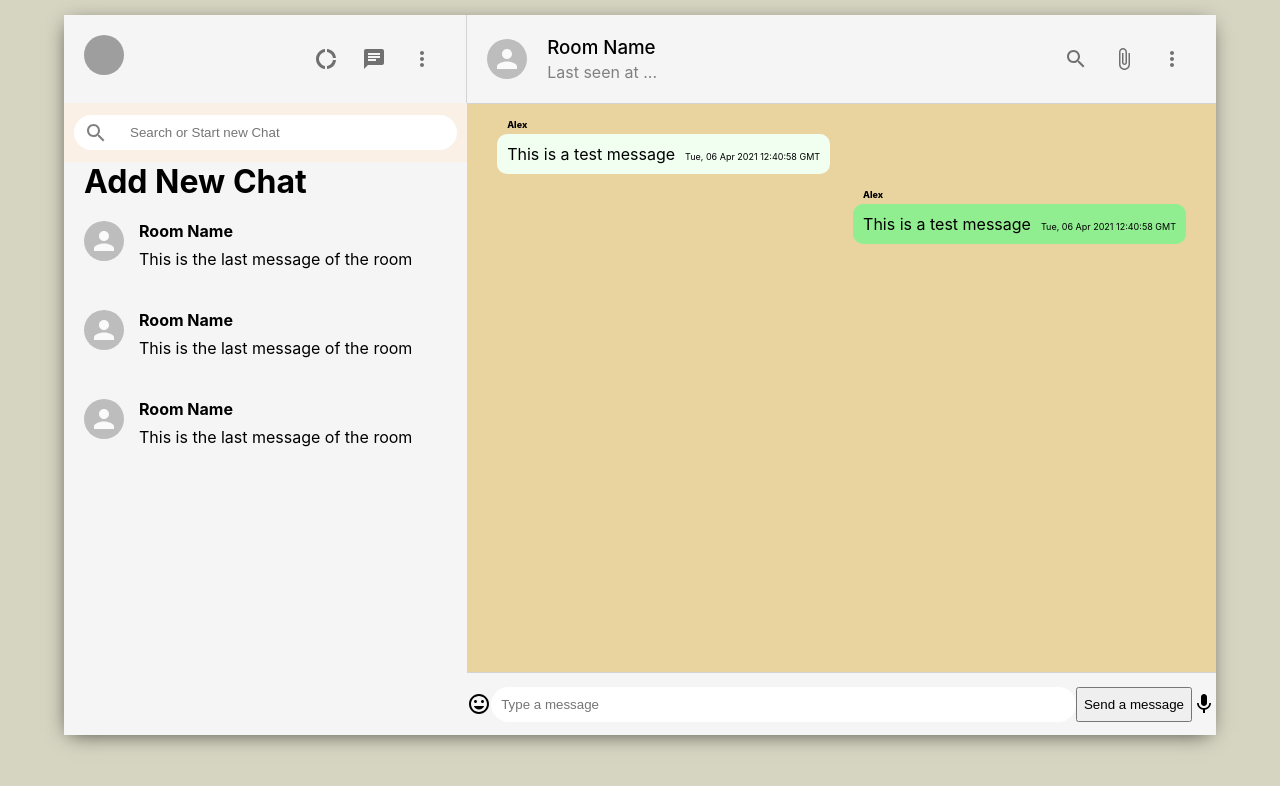
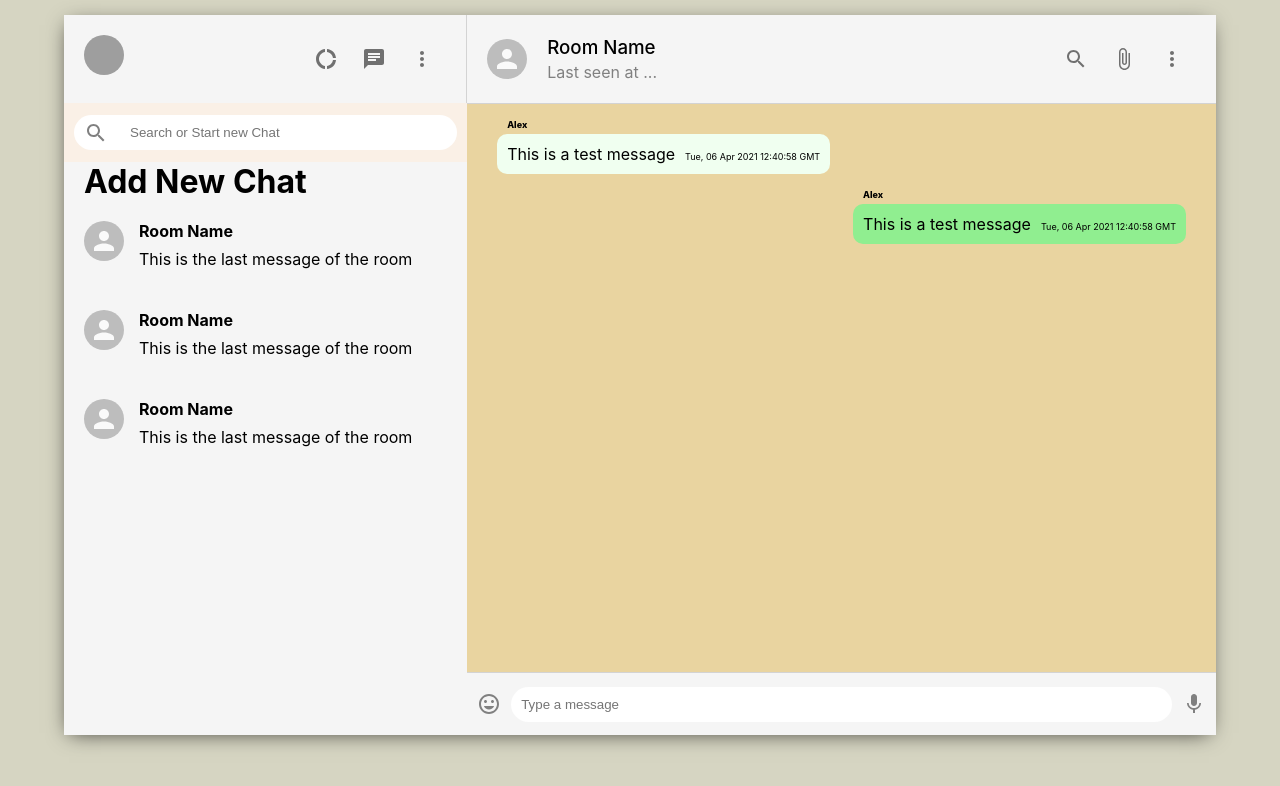
Before and after one commit to adospinoiu/MERN_WhatsApp_Clone, a React (Create React App) app in the folder whatsapp-clone/: page / in a window 1280 px wide. Shown: the top 786 px of the page. Built offline with nearby package versions, Linux system fonts and the light colour scheme; grey boxes are pictures that could not be loaded.

Commit message:
Hid the sumbmit button in Chat.css file

```diff
--- a/whatsapp-clone/src/Chat.css
+++ b/whatsapp-clone/src/Chat.css
@@ -80,3 +80,13 @@
     padding: 10px;
     border: none;
 }
+
+/* This hides the button, but can use ENTER on the keyboard */
+.chat__footer > form > button {
+    display: none;
+}
+
+.chat__footer > .MuiSvgIcon-root {
+    padding: 10px;
+    color: gray;
+}
```
